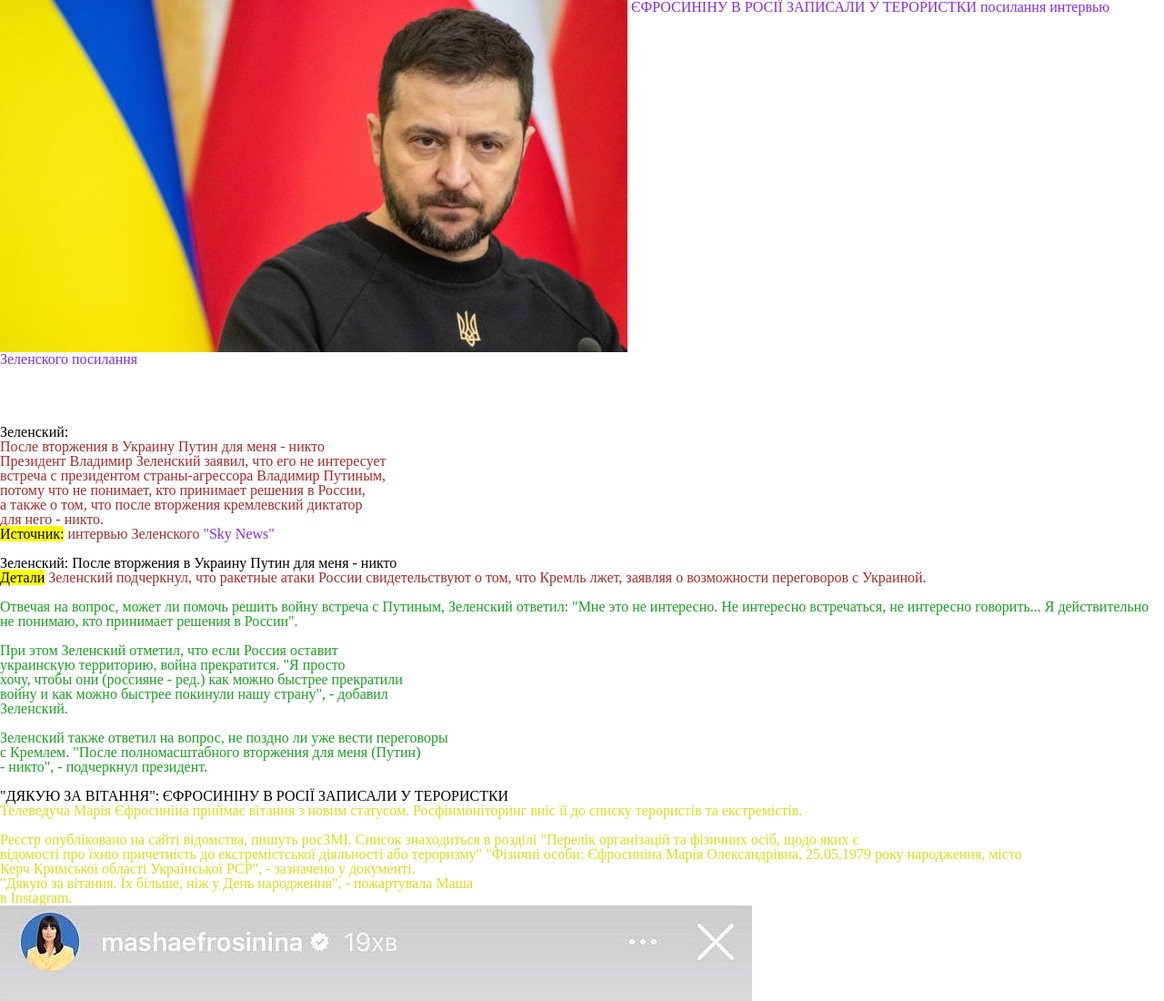
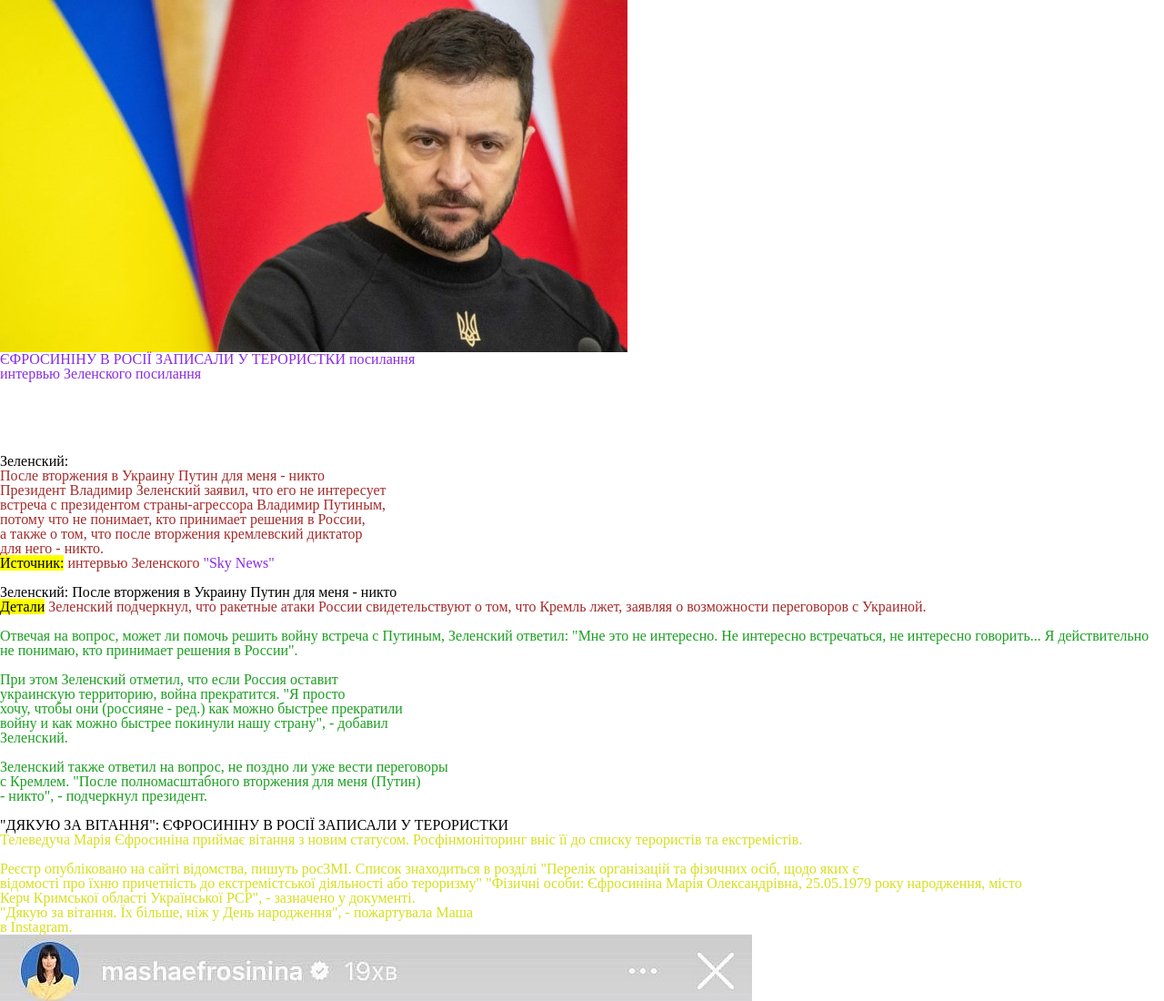
Before and after one commit to Vadimus357/lessons, a plain HTML site: page lesson_3/index.html in a window 1280 px wide. Shown: the top 1100 px of the page at 91% size. Drawn offline with Linux system fonts and the light colour scheme.

Commit message:
Add files via upload

```diff
--- a/lesson_3/index.html
+++ b/lesson_3/index.html
@@ -13,9 +13,9 @@
 
 		<img id="lucky" src="img/221394d-zelenskyi-all.jpg" alt="ошибка">
 
-		<span><a href="#lorem">ЄФРОСИНІНУ В РОСІЇ ЗАПИСАЛИ У ТЕРОРИСТКИ посилання</a></span>
+		<h2><a href="#lorem">ЄФРОСИНІНУ В РОСІЇ ЗАПИСАЛИ У ТЕРОРИСТКИ посилання</a></h2>
 
-		<a href="#link">интервью Зеленского посилання </a>
+	<h2><a href="#link">интервью Зеленского посилання </a></h2>
 
 
 		<br><br><br><br><br>
```
